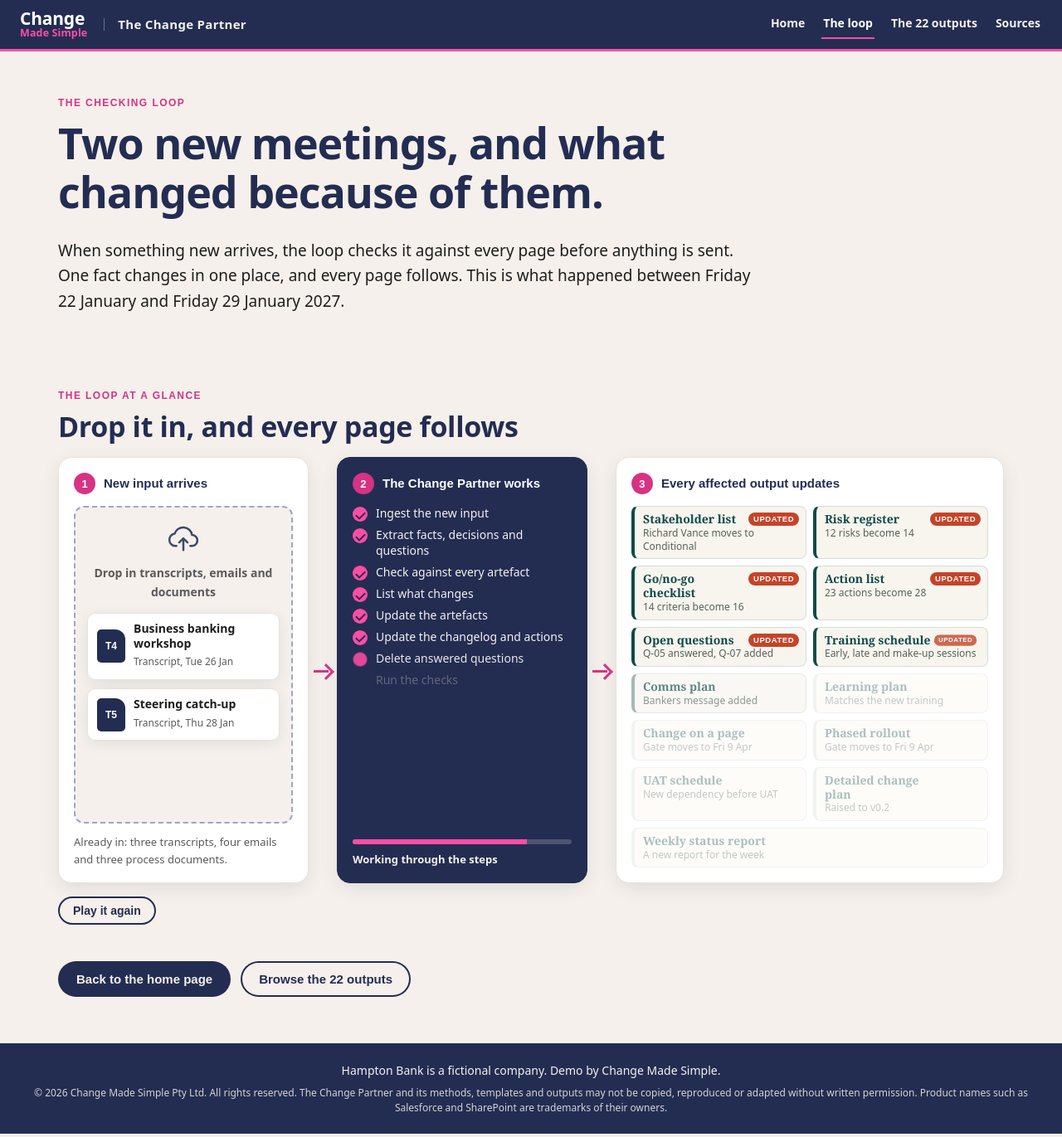
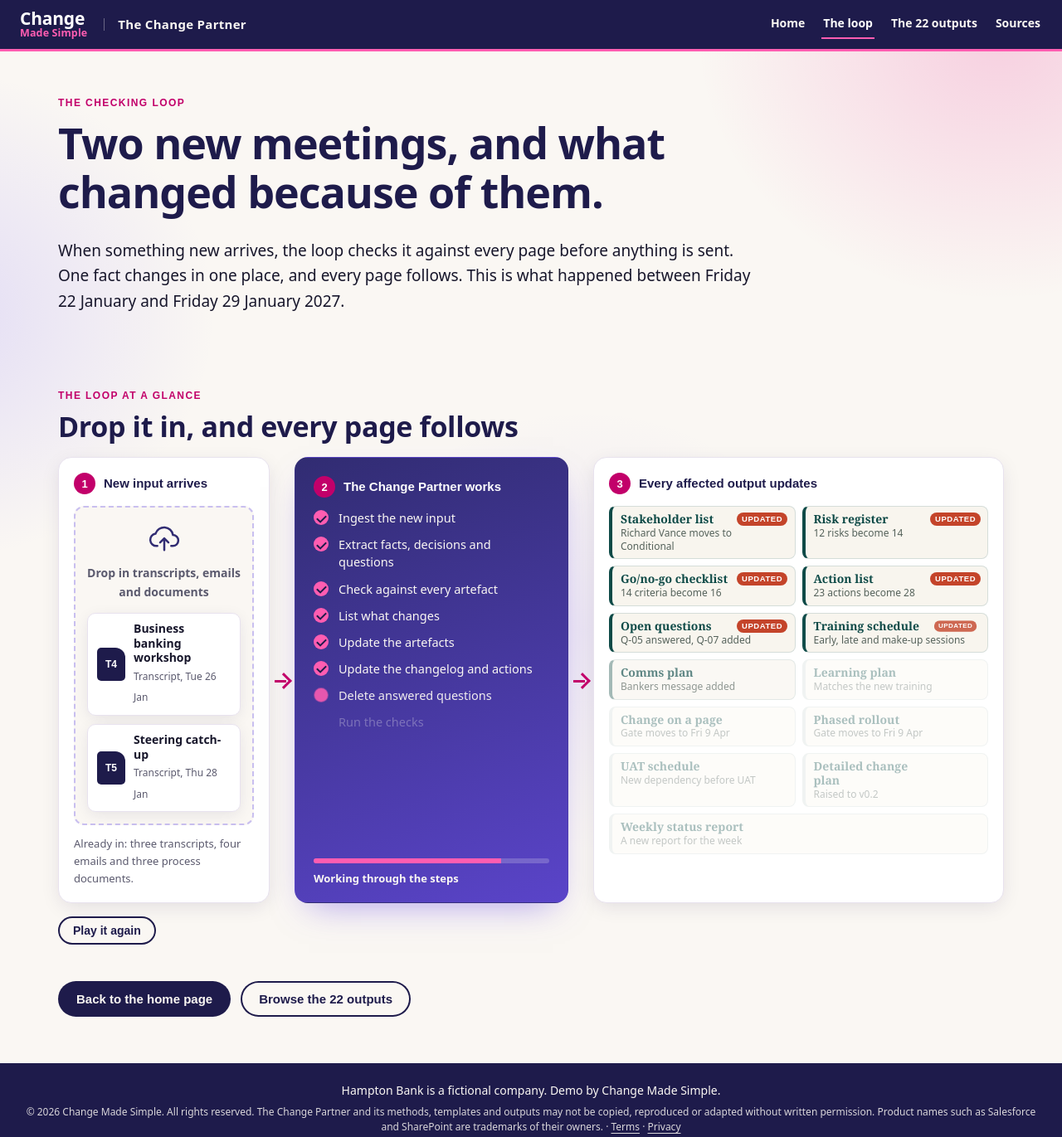
Before and after one commit to sheena-CMS/hampton-bank-demo, a plain HTML site: page loop/index.html in a window 1280 px wide. Shown: the whole page at 83% size. Drawn offline with Linux system fonts and the light colour scheme; a web font is replaced by a local one.

Commit message:
Midnight palette on the demo home and loop pages
Swap old navy, gold and wine for the main site's midnight, magenta and
purple, add the soft glow to the top panel, and give the loop's engine
tile more room and a lighter navy-to-purple blend.

Co-Authored-By: Claude Opus 5.5 <noreply@anthropic.com>

```diff
--- a/assets/cms.css
+++ b/assets/cms.css
@@ -1,25 +1,26 @@
 /* Change Made Simple brand: home page and loop page only. Output pages use hb.css. */
 :root{
-  --navy:#232D52; --dusk:#3A4A6B; --wine:#5C1A2E; --almond:#EDDCC4; --gold:#B8873F; --gold-text:#966B2E;
-  --warm:#F5F0EB; --paper:#FFFFFF; --ink:#1d1d1f; --muted:#5a5a5e; --faint:#6e6e73; --line:#e7e2da;
-  --pink:#D63384; --pink-hover:#c02e76; --on-navy:#F5F0EB; --on-wine:#F5F0EB;
+  --navy:#1E1B4B; --dusk:#312C72; --wine:#1E1B4B; --almond:#FCE8F3; --gold:#E5007D; --gold-text:#C2006A;
+  --purple:#6B4EE6; --purple-soft:#EEE8FF; --soft:#F1EAFB;
+  --warm:#FAF7F3; --paper:#FFFFFF; --ink:#17162B; --muted:#5B5A6E; --faint:#6E6C84; --line:#E8E2EE;
+  --pink:#C2006A; --pink-hover:#A3005A; --on-navy:#FAF7F3; --on-wine:#FAF7F3;
   --amber:#8a5a00; --amber-bg:#FBF0D9; --amber-line:#E7C47A;
-  --ok:#2F7D4F; --ok-bg:#E1F0E6; --old-bg:#f1ece5; --new-bg:#e6edf7; --hl:#FFF1B8;
-  --shadow:0 4px 18px -2px rgba(22,35,64,.10); --shadow-card:0 6px 24px -4px rgba(22,35,64,.13); --shadow-lift:0 18px 42px -10px rgba(22,35,64,.26);
+  --ok:#2F7D4F; --ok-bg:#E1F0E6; --old-bg:#f3eff4; --new-bg:#ECE8FB; --hl:#FFF1B8;
+  --shadow:0 4px 18px -2px rgba(30,27,75,.10); --shadow-card:0 6px 24px -4px rgba(30,27,75,.13); --shadow-lift:0 26px 50px -24px rgba(30,27,75,.35);
   --radius:12px; --chip-bg:#ffffff;
 }
 @media (prefers-color-scheme:dark){
   :root:not([data-theme="light"]){
-    --warm:#14172A; --paper:#1D2240; --ink:#EFEAE2; --muted:#B7B9C8; --faint:#9A9DB0; --line:#333A5E;
-    --navy:#C9D3F5; --dusk:#A9B8E6; --almond:#2B2A3A; --gold-text:#E0B26B; --pink:#FF4DA6; --pink-hover:#ff78bd;
+    --warm:#13122A; --paper:#1E1B3F; --ink:#EFEAF5; --muted:#B9B6D0; --faint:#A9A6C4; --line:#34305E;
+    --navy:#D6D2FF; --dusk:#B9B2F5; --almond:#3A1E33; --gold-text:#FF5DB1; --pink:#FF5DB1; --pink-hover:#FF8AC6;
     --amber:#E3B462; --amber-bg:#3A2F17; --amber-line:#6B5527; --ok:#7FD0A0; --ok-bg:#1D3326;
-    --old-bg:#262a47; --new-bg:#1f3050; --hl:#5a4a12; --wine:#6E2038; --on-navy:#F5F0EB;
+    --old-bg:#27244a; --new-bg:#2a2560; --hl:#5a4a12; --wine:#1E1B4B; --on-navy:#FAF7F3;
     --shadow:0 4px 18px -2px rgba(0,0,10,.4); --shadow-card:0 6px 24px -4px rgba(0,0,10,.45); --shadow-lift:0 18px 42px -10px rgba(0,0,10,.6);
   }
 }
 *{box-sizing:border-box}
 html{scroll-padding-top:80px;-webkit-text-size-adjust:100%}
-body{margin:0;background:var(--warm);color:var(--ink);font:16px/1.6 "General Sans",system-ui,-apple-system,"Segoe UI",sans-serif;font-weight:400}
+body{margin:0;background:radial-gradient(520px 460px at 94% 40px,rgba(229,0,125,.16),transparent 70%) no-repeat,radial-gradient(480px 420px at -6% 380px,rgba(120,100,255,.18),transparent 70%) no-repeat,radial-gradient(420px 380px at 55% 760px,rgba(124,92,255,.10),transparent 70%) no-repeat,var(--warm);color:var(--ink);font:16px/1.6 "General Sans",system-ui,-apple-system,"Segoe UI",sans-serif;font-weight:400}
 img{max-width:100%}
 a{color:var(--navy);text-underline-offset:3px}
 a:hover{color:var(--pink-hover)}
@@ -37,16 +38,16 @@ ul,ol{margin:0 0 1em;padding-left:1.2em;max-width:70ch}
 .skip:focus{left:8px}
 
 /* header and footer */
-.cmsbar{position:sticky;top:0;z-index:30;background:#232D52;border-bottom:3px solid #FF4DA6;display:flex;align-items:center;gap:18px;padding:10px 24px;flex-wrap:wrap}
+.cmsbar{position:sticky;top:0;z-index:30;background:#1E1B4B;border-bottom:3px solid #FF5DB1;display:flex;align-items:center;gap:18px;padding:10px 24px;flex-wrap:wrap}
 .cmsbar .logo{display:block;background:none;padding:2px 0;text-decoration:none;line-height:1}
 .cmsbar .wm{display:flex;flex-direction:column;align-items:flex-start;gap:1px;white-space:nowrap}
 .cmsbar .wm1{font:700 21px/1 'Clash Display','General Sans',system-ui,sans-serif;color:#fff;letter-spacing:-.01em}
-.cmsbar .wm2{font:700 12.5px/1 'Clash Display','General Sans',system-ui,sans-serif;color:#FF4DA6;letter-spacing:.01em}
+.cmsbar .wm2{font:700 12.5px/1 'Clash Display','General Sans',system-ui,sans-serif;color:#FF5DB1;letter-spacing:.01em}
 .cmsbar nav{display:flex;gap:18px;flex-wrap:wrap;margin-left:auto}
-.cmsbar nav a{color:#F5F0EB;text-decoration:none;font-weight:600;font-size:14px;white-space:nowrap;padding:6px 2px;border-bottom:2px solid transparent}
-.cmsbar nav a:hover,.cmsbar nav a[aria-current="page"]{border-bottom-color:#FF4DA6;color:#fff}
+.cmsbar nav a{color:#FAF7F3;text-decoration:none;font-weight:600;font-size:14px;white-space:nowrap;padding:6px 2px;border-bottom:2px solid transparent}
+.cmsbar nav a:hover,.cmsbar nav a[aria-current="page"]{border-bottom-color:#FF5DB1;color:#fff}
 footer.site{background:var(--navy);color:var(--on-navy);text-align:center;padding:22px 20px;font-size:14px}
-@media (prefers-color-scheme:dark){:root:not([data-theme="light"]) footer.site{background:#0d1020;color:#EFEAE2}}
+@media (prefers-color-scheme:dark){:root:not([data-theme="light"]) footer.site{background:#100E26;color:#EFEAE2}}
 footer.site p{margin:0 auto;max-width:none}
 footer.site .legal{display:block;margin-top:6px;font-size:12px;line-height:1.5;opacity:.85}
 
@@ -62,7 +63,7 @@ section.block{padding:46px 0 10px}
 /* buttons */
 .btn{display:inline-block;background:var(--navy);color:var(--on-navy);font:600 15px/1 "General Sans",sans-serif;text-decoration:none;padding:14px 22px;border-radius:999px;white-space:nowrap;transition:background .15s,transform .15s}
 .btn:hover{background:var(--dusk);color:var(--on-navy);transform:translateY(-2px)}
-@media (prefers-color-scheme:dark){:root:not([data-theme="light"]) .btn{background:#C9D3F5;color:#14172A}:root:not([data-theme="light"]) .btn:hover{background:#A9B8E6;color:#14172A}}
+@media (prefers-color-scheme:dark){:root:not([data-theme="light"]) .btn{background:#D6D2FF;color:#14172A}:root:not([data-theme="light"]) .btn:hover{background:#B9B2F5;color:#14172A}}
 .btn.ghost{background:transparent;color:var(--navy);box-shadow:inset 0 0 0 2px var(--navy)}
 .btn.ghost:hover{background:var(--navy);color:var(--on-navy)}
 
@@ -87,21 +88,21 @@ a.stretch:focus-visible{outline:none}
 .card .top{display:flex;justify-content:space-between;align-items:center;gap:8px;flex-wrap:wrap}
 .card .more{margin-top:auto;padding-top:8px;font-weight:600;font-size:14px;color:var(--navy);white-space:nowrap}
 
-.chip{display:inline-block;font:600 12px/1 "General Sans",sans-serif;letter-spacing:.02em;padding:5px 9px;border-radius:999px;background:var(--chip-bg);color:var(--navy);border:2px solid #b02258;white-space:nowrap}
-@media (prefers-color-scheme:dark){:root:not([data-theme="light"]) .chip{background:transparent;border-color:#FF4DA6;color:#EFEAE2}}
+.chip{display:inline-block;font:600 12px/1 "General Sans",sans-serif;letter-spacing:.02em;padding:5px 9px;border-radius:999px;background:var(--chip-bg);color:var(--navy);border:2px solid #C2006A;white-space:nowrap}
+@media (prefers-color-scheme:dark){:root:not([data-theme="light"]) .chip{background:transparent;border-color:#FF5DB1;color:#EFEAE2}}
 .chip.ok{border-color:var(--ok);background:var(--ok-bg)}
 .chip.grey{border-color:var(--line);color:var(--muted);background:transparent}
 
 /* feature card (loop) */
 .feature{background:var(--navy);color:var(--on-navy);border-radius:16px;padding:28px 30px;box-shadow:var(--shadow-card);position:relative;display:grid;gap:8px;margin-top:8px}
 .feature h2,.feature h3{color:var(--on-navy)}
-.feature p{color:#dfe4f3;margin:0;max-width:62ch}
-.feature .eyebrow{color:#FF4DA6}
+.feature p{color:#D6D4E6;margin:0;max-width:62ch}
+.feature .eyebrow{color:#FF5DB1}
 .feature a.stretch::after{border-radius:16px}
-.feature .go{margin-top:10px;display:inline-block;background:var(--warm);color:#232D52;font-weight:600;padding:12px 20px;border-radius:999px;white-space:nowrap;justify-self:start}
+.feature .go{margin-top:10px;display:inline-block;background:var(--warm);color:#1E1B4B;font-weight:600;padding:12px 20px;border-radius:999px;white-space:nowrap;justify-self:start}
 .feature:hover .go{background:#fff}
-.feature:has(a.stretch:focus-visible){outline:3px solid #FF4DA6;outline-offset:3px}
-@media (prefers-color-scheme:dark){:root:not([data-theme="light"]) .feature{background:#232D52}}
+.feature:has(a.stretch:focus-visible){outline:3px solid #FF5DB1;outline-offset:3px}
+@media (prefers-color-scheme:dark){:root:not([data-theme="light"]) .feature{background:#1E1B4B}}
 
 /* stats strip */
 .stats{display:grid;grid-template-columns:repeat(auto-fit,minmax(150px,1fr));gap:12px;margin:0 0 16px}
@@ -114,10 +115,10 @@ a.stretch:focus-visible{outline:none}
 /* wine call to action */
 .cta{background:var(--wine);color:var(--on-wine);margin-top:56px;padding:50px 0}
 .cta h2{color:var(--on-wine);white-space:normal}
-.cta p{color:#f1e3e6;max-width:60ch}
-.cta .eyebrow{color:#FF4DA6}
-.cta .btn{background:var(--warm);color:#232D52}
-.cta .btn:hover{background:#fff;color:#232D52}
+.cta p{color:#D6D4E6;max-width:60ch}
+.cta .eyebrow{color:#FF5DB1}
+.cta .btn{background:var(--warm);color:#1E1B4B}
+.cta .btn:hover{background:#fff;color:#1E1B4B}
 
 /* numbered steps */
 ol.steps{list-style:none;padding:0;margin:0;display:grid;grid-template-columns:repeat(4,minmax(0,1fr));gap:14px;counter-reset:s;max-width:none}
@@ -157,7 +158,7 @@ ol.steps p{font-size:15px;margin:0}
 table.changes{width:100%;border-collapse:collapse;background:var(--paper);border:1px solid var(--line);border-radius:var(--radius);overflow:hidden;font-size:14px;box-shadow:var(--shadow)}
 .changes th,.changes td{padding:10px 12px;text-align:left;vertical-align:top;border-bottom:1px solid var(--line);overflow-wrap:anywhere}
 .changes thead th{background:var(--navy);color:var(--on-navy);font-size:13px;font-weight:600;white-space:nowrap}
-@media (prefers-color-scheme:dark){:root:not([data-theme="light"]) .changes thead th{background:#2d3868;color:#F5F0EB}}
+@media (prefers-color-scheme:dark){:root:not([data-theme="light"]) .changes thead th{background:#312C72;color:#FAF7F3}}
 .changes tbody tr.cid th{background:var(--almond);color:var(--navy);border-left:3px solid var(--gold);font-size:14px;font-weight:700}
 .changes tbody td:nth-child(3){background:var(--old-bg)}
 .changes tbody td:nth-child(4){background:var(--new-bg)}
@@ -188,10 +189,11 @@ table.changes{width:100%;border-collapse:collapse;background:var(--paper);border
 .intro-ex{padding-top:34px}
 
 /* The method intro sits on a sheet, like a page */
-.sheet{background:var(--paper);border:1px solid var(--line);border-top:6px solid var(--navy);border-radius:14px;box-shadow:var(--shadow-card);padding:18px clamp(20px,4vw,48px) 34px;margin:26px 0 0}
+.sheet{background:radial-gradient(520px 420px at 100% 0,rgba(229,0,125,.12),transparent 70%) no-repeat,radial-gradient(460px 400px at 0 55%,rgba(120,100,255,.12),transparent 70%) no-repeat,var(--paper);border:1px solid var(--line);border-top:6px solid var(--gold);border-radius:14px;box-shadow:var(--shadow-card);padding:18px clamp(20px,4vw,48px) 34px;margin:26px 0 0}
 .sheet .hero{padding:30px 0 18px}
 .sheet section.block{padding:30px 0 0;border-top:1px solid var(--line);margin-top:10px}
 .sheet .stat,.sheet .stepbar li{background:var(--warm);box-shadow:none}
+.sheet .stepbar li{background:var(--soft);border-color:transparent;border-bottom-color:var(--purple)}
 @media (max-width:560px){.sheet{border-radius:10px;padding:8px 16px 24px}}
 /* Home page: let body copy run closer to the full width of the page */
 section.block p,.intro-ex .lede,.flag{max-width:112ch}
@@ -199,7 +201,7 @@ section.block p,.intro-ex .lede,.flag{max-width:112ch}
 .stats+p,.stats+p+.flag{max-width:none}
 
 /* Hampton Bank overview sheet: Hampton colours, not Change Made Simple colours */
-.hbsheet{--hb:#0E4A47;--hb2:#1F6B66;--hbline:#D5DDD9;--hbtint:#E9EEEC;--hbcream:#F8F5EE;--coral:#C4442A;border-top-color:var(--hb);background:var(--paper);margin-top:22px}
+.hbsheet{background:var(--paper);--hb:#0E4A47;--hb2:#1F6B66;--hbline:#D5DDD9;--hbtint:#E9EEEC;--hbcream:#F8F5EE;--coral:#C4442A;border-top-color:var(--hb);background:var(--paper);margin-top:22px}
 .hbsheet .hbhead{display:flex;justify-content:space-between;align-items:center;gap:14px;flex-wrap:wrap;padding:20px 0 14px;border-bottom:1px solid var(--hbline)}
 .hbsheet .hbhead img{display:block;height:38px;width:auto}
 .hbsheet .hbver{font-size:13px;color:var(--muted)}
@@ -229,5 +231,5 @@ section.block p,.intro-ex .lede,.flag{max-width:112ch}
 @media (prefers-color-scheme:dark){:root:not([data-theme="light"]) .hbbtn.ghost{color:#9AD3CC;box-shadow:inset 0 0 0 2px #9AD3CC}}
 
 /* product name beside the wordmark */
-.cmsbar .product{margin-left:2px;padding-left:16px;border-left:1px solid rgba(245,240,235,.35);font:600 15px/1 'General Sans',system-ui,sans-serif;letter-spacing:.02em;color:#F5F0EB;white-space:nowrap;align-self:center}
+.cmsbar .product{margin-left:2px;padding-left:16px;border-left:1px solid rgba(250,247,243,.35);font:600 15px/1 'General Sans',system-ui,sans-serif;letter-spacing:.02em;color:#FAF7F3;white-space:nowrap;align-self:center}
 @media (max-width:620px){.cmsbar .product{display:none}}
--- a/loop/index.html
+++ b/loop/index.html
@@ -7,29 +7,29 @@
 <link rel="stylesheet" href="../assets/cms.css">
 <style>
 /* The loop at a glance: inputs drop in, the eight steps run, the outputs update. The finished state is the default, so it reads without motion or scripts. */
-.flow{display:grid;grid-template-columns:minmax(0,1fr) 34px minmax(0,1fr) 34px minmax(0,1.55fr);align-items:stretch;margin-top:6px}
+.flow{display:grid;grid-template-columns:minmax(0,.85fr) 30px minmax(0,1.1fr) 30px minmax(0,1.65fr);align-items:stretch;margin-top:6px}
 .fstage{background:var(--paper);border:1px solid var(--line);border-radius:16px;padding:18px;box-shadow:var(--shadow-card);min-width:0;display:flex;flex-direction:column}
 .fl{display:flex;align-items:center;gap:10px;font:700 15px/1.2 "General Sans",sans-serif;color:var(--navy);margin:0 0 14px;max-width:none}
 .fl span{flex:none;width:26px;height:26px;border-radius:50%;background:var(--pink);color:#fff;display:grid;place-items:center;font-size:13px}
 .farrow{position:relative}
 .farrow::before{content:"";position:absolute;left:6px;right:10px;top:50%;border-top:3px solid var(--pink)}
 .farrow::after{content:"";position:absolute;right:6px;top:50%;width:11px;height:11px;border-top:3px solid var(--pink);border-right:3px solid var(--pink);transform:translateY(-50%) rotate(45deg);margin-top:1.5px}
-.dropzone{flex:1;border:2px dashed #9aa6cf;border-radius:12px;background:var(--warm);padding:18px 14px 14px;display:flex;flex-direction:column;align-items:center;gap:10px;color:var(--dusk)}
+.dropzone{flex:1;border:2px dashed #C9BFEF;border-radius:12px;background:var(--warm);padding:18px 14px 14px;display:flex;flex-direction:column;align-items:center;gap:10px;color:var(--dusk)}
 .dropzone .dz{margin:0 0 4px;font-size:14px;font-weight:600;text-align:center;color:var(--muted)}
 .file{display:flex;align-items:center;gap:10px;width:100%;background:var(--paper);border:1px solid var(--line);border-radius:10px;padding:9px 11px;text-decoration:none;color:var(--ink);box-shadow:var(--shadow)}
 .file:hover{color:var(--ink);border-color:var(--pink)}
-.file .fi{flex:none;width:34px;height:40px;border-radius:5px 12px 5px 5px;background:#232D52;color:#fff;font:700 12px/40px "General Sans",sans-serif;text-align:center}
+.file .fi{flex:none;width:34px;height:40px;border-radius:5px 12px 5px 5px;background:#1E1B4B;color:#fff;font:700 12px/40px "General Sans",sans-serif;text-align:center}
 .file b{display:block;font-size:14px;line-height:1.25}
 .file small{font-size:12px;color:var(--muted)}
 .already{font-size:13px;color:var(--muted);margin:12px 0 0;max-width:none}
-.engine{background:#232D52;border-color:#232D52;color:#F5F0EB}
+.engine{background:linear-gradient(160deg,#312C72 0%,#5A44C9 100%);border-color:transparent;color:#FAF7F3;box-shadow:0 18px 40px -18px rgba(107,78,230,.55);padding:22px 22px 18px}
 .engine .fl{color:#fff}
-.esteps{list-style:none;margin:0;padding:0;max-width:none;flex:1;display:flex;flex-direction:column;gap:7px}
-.esteps li{position:relative;padding-left:28px;font-size:14px;line-height:1.35;margin:0}
-.esteps li::before{content:"";position:absolute;left:0;top:1px;width:18px;height:18px;border-radius:50%;background:#FF4DA6}
-.esteps li::after{content:"";position:absolute;left:6px;top:4.5px;width:5px;height:9px;border-right:2.5px solid #232D52;border-bottom:2.5px solid #232D52;transform:rotate(45deg)}
-.ebar{height:6px;border-radius:3px;background:rgba(245,240,235,.2);margin:14px 0 8px;overflow:hidden}
-.ebar i{display:block;height:100%;width:100%;background:#FF4DA6;transform-origin:0 50%}
+.esteps{list-style:none;margin:0;padding:0;max-width:none;flex:1;display:flex;flex-direction:column;gap:11px}
+.esteps li{position:relative;padding-left:30px;font-size:14.5px;line-height:1.45;margin:0}
+.esteps li::before{content:"";position:absolute;left:0;top:1px;width:18px;height:18px;border-radius:50%;background:#FF5DB1}
+.esteps li::after{content:"";position:absolute;left:6px;top:4.5px;width:5px;height:9px;border-right:2.5px solid #1E1B4B;border-bottom:2.5px solid #1E1B4B;transform:rotate(45deg)}
+.ebar{height:6px;border-radius:3px;background:rgba(250,247,243,.2);margin:14px 0 8px;overflow:hidden}
+.ebar i{display:block;height:100%;width:100%;background:#FF5DB1;transform-origin:0 50%}
 .estatus{display:grid;margin:0;font-size:13px;font-weight:600;max-width:none}
 .estatus span{grid-area:1/1}
 .estatus .working{opacity:0}
@@ -151,7 +151,7 @@
 </div>
 </main>
 
-<footer class="site"><p>Hampton Bank is a fictional company. Demo by Change Made Simple.<span class="legal">© 2026 Change Made Simple Pty Ltd. All rights reserved. The Change Partner and its methods, templates and outputs may not be copied, reproduced or adapted without written permission. Product names such as Salesforce and SharePoint are trademarks of their owners.</span></p></footer>
+<footer class="site"><p>Hampton Bank is a fictional company. Demo by Change Made Simple.<span class="legal">© 2026 Change Made Simple. All rights reserved. The Change Partner and its methods, templates and outputs may not be copied, reproduced or adapted without written permission. Product names such as Salesforce and SharePoint are trademarks of their owners. · <a href="https://changemadesimple.com.au/terms.html" style="color:inherit;">Terms</a> · <a href="https://changemadesimple.com.au/privacy.html" style="color:inherit;">Privacy</a></span></p></footer>
 <script>
 (function(){
   var flow=document.getElementById("flow"),btn=document.getElementById("replay");
```
